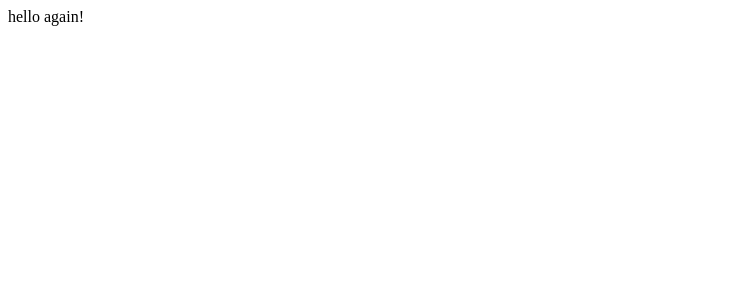
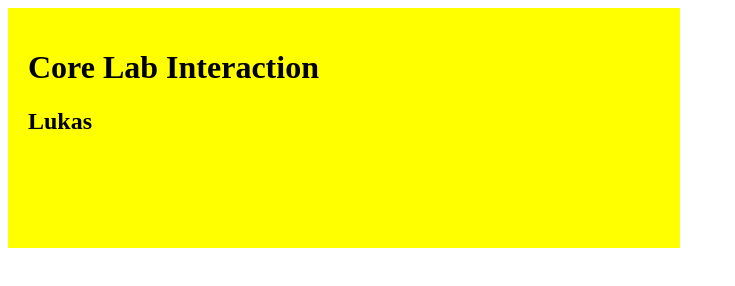
Before and after one commit to eigll343/s20-core-interaction, a plain HTML site: page index.html in a window 1280 px wide. Shown: the whole page, without its empty margins (0-735 px from the left). Drawn offline with Linux system fonts and the light colour scheme.

```diff
--- /dev/null
+++ b/assets/style.css
@@ -0,0 +1,6 @@
+.card{
+	max-width: 50%;
+	height: 200px;
+	padding: 20px;
+	background: rgb(255,255,0);
+}
--- a/index.html
+++ b/index.html
@@ -2,8 +2,12 @@
 <html>
 <head>
 	<title>Core Interaction: Lukas</title>
+	<link rel="stylesheet" type="text/css" href="assets/style.css">
 </head>
 <body>
-hello again!
+	<div class="card">
+		<h1>Core Lab Interaction</h1>
+		<h2>Lukas</h2>
+	</div>
 </body>
 </html>
```
